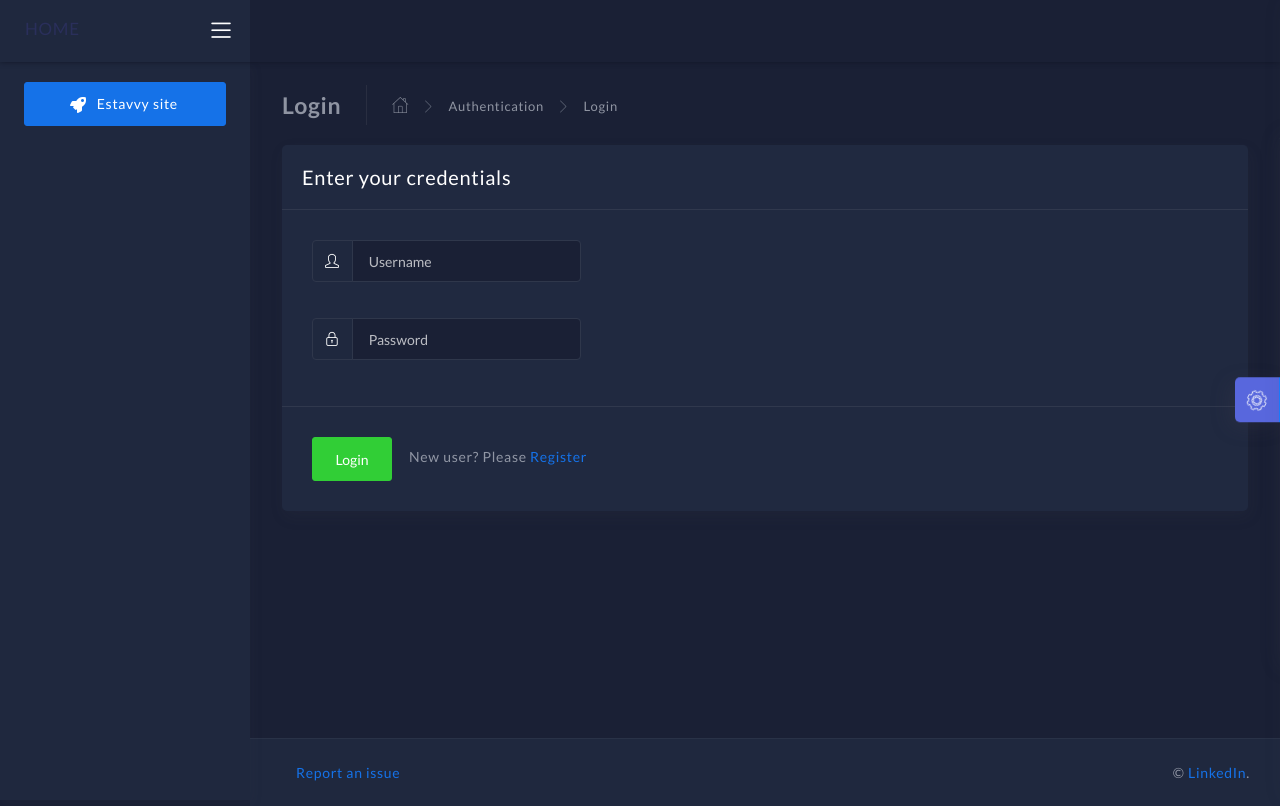
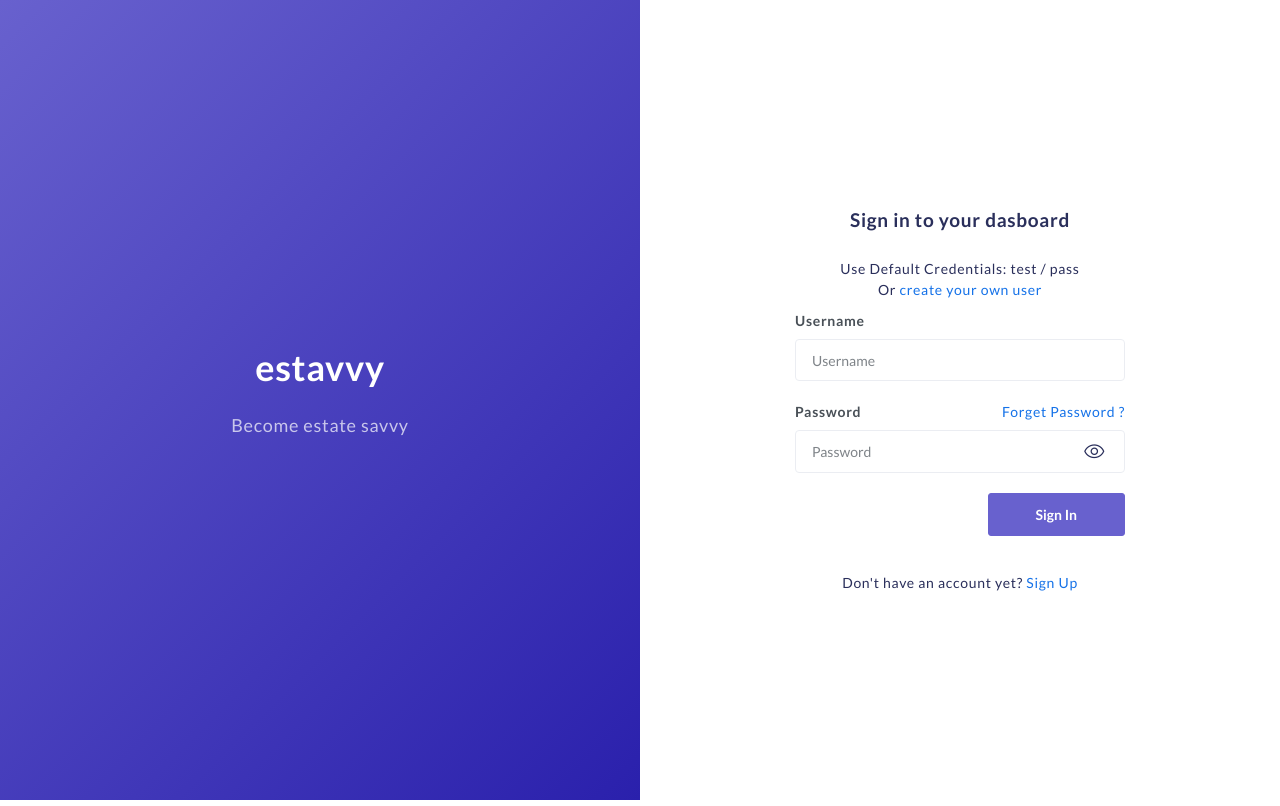
Before and after one commit to DanielFarahani/estavvy, a Flask app: page /login in a window 1280 px wide. Run offline with Flask 2, Linux system fonts and the light colour scheme; some libraries are stand-ins or nearby versions.

Commit message:
login and register page changes

```diff
--- a/app/base/routes.py
+++ b/app/base/routes.py
@@ -69,7 +69,7 @@ def register():
     db.session.commit()
 
     return render_template('accounts/register.html',
-                            msg='User created please <a href="/login">Login</a>',
+                            msg='User created, please <a href="/login">Login</a>',
                             success=True,
                             form=create_account_form)
 
--- a/app/base/templates/accounts/login.html
+++ b/app/base/templates/accounts/login.html
@@ -1,88 +1,82 @@
-{% extends "layouts/base.html" %}
-{% block title %} Login {% endblock %}
-{% block stylesheets %}{% endblock stylesheets %} <!-- infile css -->
+{% extends "layouts/base-fullscreen.html" %}
+{% block title %} Login {% endblock title %}
+{% block stylesheets %}{% endblock stylesheets %}
+{% block body_class %} login {% endblock body_class %}
+
 {% block content %}
 
-<div class="page-inner">
-    <div class="page-header">
-        <h4 class="page-title">Login</h4>
-        <ul class="breadcrumbs">
-            <li class="nav-home">
-                <a href="#">
-                    <i class="flaticon-home"></i>
-                </a>
-            </li>
-            <li class="separator">
-                <i class="flaticon-right-arrow"></i>
-            </li>
-            <li class="nav-item">
-                <a href="#">Authentication</a>
-            </li>
-            <li class="separator">
-                <i class="flaticon-right-arrow"></i>
-            </li>
-            <li class="nav-item">
-                <a href="#">Login</a>
-            </li>
-        </ul>
+	<div class="wrapper wrapper-login wrapper-login-full p-0">
+
+		<div class="login-aside w-50 d-flex flex-column align-items-center justify-content-center text-center bg-secondary-gradient">
+			<h1 class="title fw-bold text-white mb-3">
+				<a target="_blank" rel="noopener noreferrer">estavvy</a>
+			</h1>
+			<p class="subtitle text-white op-7">
+				Become estate savvy
+			</p>
 		</div>
 
-    <div class="row">
-        <div class="col-md-12">
-            <div class="card">
-                <div class="card-header">
-                    <div class="card-title">
+		<div class="login-aside w-50 d-flex align-items-center justify-content-center bg-white">
+			<div class="container container-login container-transparent animated fadeIn">
+				<h3 class="text-center">Sign in to your dasboard</h3>
+
+				<div class="text-center">
 					{% if msg %}
 					  <span class="text-danger">{{ msg | safe }}</span>
 					{% else %}
-                        <span>Enter your credentials</span>
+						<!-- TODO Live remove -->
+						<span>
+							Use Default Credentials: test / pass
+							<br />
+							Or <a href="{{ url_for('base_blueprint.register') }}" >create your own user</a>
+						</span>
+
 					{% endif %}
+				</div>
+
+				<form role="form" method="post" action="">
+
+					{{ form.hidden_tag() }}
+
+					<div class="login-form">
+						<div class="form-group">
+							<label for="username" class="placeholder"><b>Username</b></label>
+							{{ form.username(placeholder="Username", class="form-control") }}
+						</div>
+						<div class="form-group">
+							<label for="password" class="placeholder"><b>Password</b></label>
+							<a href="#" class="link float-right">Forget Password ?</a>
+							<div class="position-relative">
+								{{ form.password(placeholder="Password", class="form-control", type="password") }}
+								<div class="show-password">
+									<i class="icon-eye"></i>
+								</div>
 							</div>
 						</div>
 
-                <form method="post" action="">
-                    {{ form.hidden_tag() }}
-                    <div class="card-body">
-                        <div class="row">
-                            <div class="col-md-6 col-lg-4">
-                                <!-- username input -->
-                                <div class="form-group">
-                                    <div class="input-group mb-3">
-                                        <div class="input-group-prepend">
-                                            <span class="input-group-text">
-                                                <i class="icon-user"></i>
-                                            </span>
+						<div class="form-group form-action-d-flex mb-3">
+							<div class="custom-control custom-checkbox">
+								<!-- <input type="checkbox" class="custom-control-input" id="rememberme">
+								<label class="custom-control-label m-0" for="rememberme">Remember Me</label> -->
 							</div>
-                                        {{ form.username(placeholder="Username", class="form-control") }}
+							<button type="submit" name="login" class="btn btn-secondary col-md-5 float-right mt-3 mt-sm-0 fw-bold">Sign In</button>
 						</div>
+						<div class="login-account">
+							<span class="msg">Don't have an account yet?</span>
+							<a href="{{ url_for('base_blueprint.register') }}" class="link">Sign Up</a>
 						</div>
 
-                                <!-- password input -->
-                                <div class="form-group">
-                                    <div class="input-group mb-3">
-                                        <div class="input-group-prepend">
-                                            <span class="input-group-text">
-                                                <i class="icon-lock"></i>
-                                            </span>
-                                        </div>
-                                        {{ form.password(placeholder="Password", class="form-control", type="password") }}
-                                    </div>
-                                </div>
-                            </div>
-                        </div>
-                    </div>
-                    <div class="card-action">
-                        <button type="submit" name="login" class="btn btn-success">Login</button>
-                        &nbsp; &nbsp;
-                        <span>New user?</span> Please <a href="{{ url_for('base_blueprint.register') }}" >Register</a>
 					</div>
 
 				</form>
 
 			</div>
+
 		</div>
-    </div>
+
 	</div>
 
 {% endblock content %}
-{% block javascripts %}{% endblock javascripts %} <!-- infile js-->
+
+<!-- Specific Page JS goes HERE  -->
+{% block javascripts %}{% endblock javascripts %}
--- a/app/base/templates/layouts/base-fullscreen.html
+++ b/app/base/templates/layouts/base-fullscreen.html
@@ -19,7 +19,7 @@
     <meta http-equiv="X-UA-Compatible" content="IE=edge" />
 
     <title>
-        Flask Atlantis Dark PRO - {% block title %} {% endblock title %} | AppSeed
+        App - {% block title %} {% endblock title %} | estavvy
     </title>
 
     <meta content='width=device-width, initial-scale=1.0, shrink-to-fit=no' name='viewport' />
```
Also changed, not shown: app/base/templates/accounts/register.html (+64 -79 lines). Lines whose indentation alone changed are shown as unchanged.
